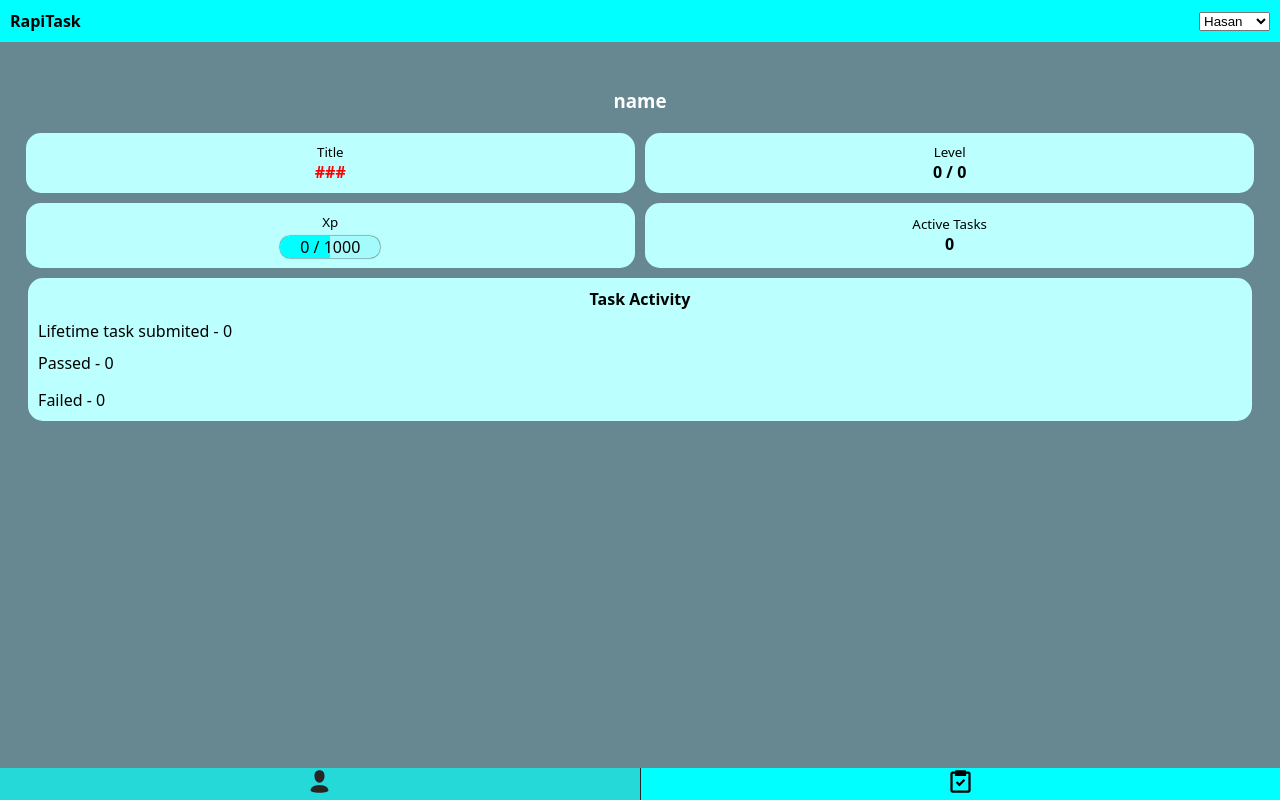
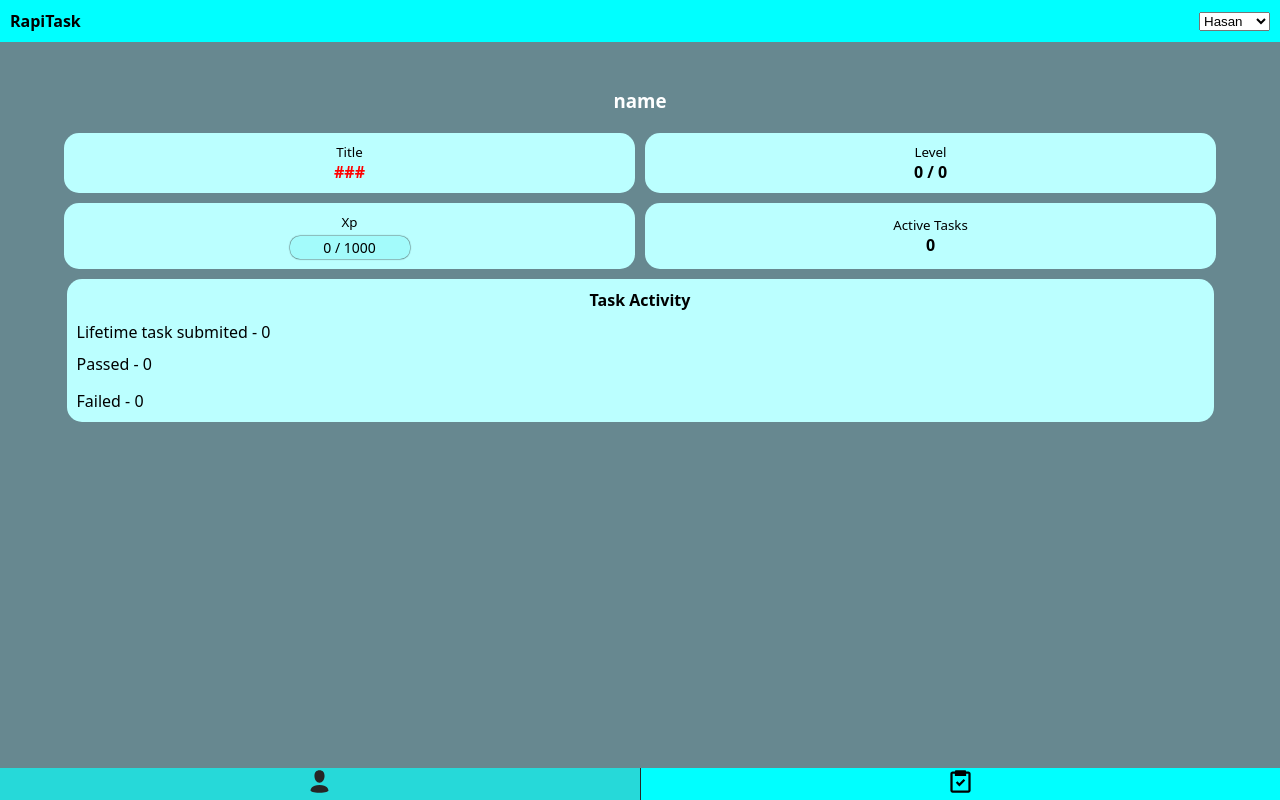
Before and after one commit to HossainAhnaf/RapiTask, a website: page index.html in a window 1280 px wide. Drawn offline with Linux system fonts and the light colour scheme.

Commit message:
Update index.css

```diff
--- a/assets/css/index.css
+++ b/assets/css/index.css
@@ -1,11 +1,10 @@
-
-
   main > section#profile{
     display: flex;
     flex-direction: row;
     flex-wrap: wrap;
     gap: 10px;
     justify-content: center;
+    width: 90%;
   }
   main > section#profile > .data{
    width: calc(50% - 25px);
@@ -28,7 +27,7 @@
 
 main > section#profile > .data > .progressbar{
   position: relative;
- width: 100px;
+ width: 120px;
 border-radius: 10px;
 display: flex;
 align-items: center;
@@ -38,13 +37,14 @@ box-shadow: 0 0 1px 0.5px rgba(0, 0, 0, 0.5);
 margin-top: 5px;
 }
 main > section#profile > .data > .progressbar > .complete-bg{
- width: 50%;
+ width: 0;
  background-color: aqua;
  position: absolute;
 }
 main > section#profile > .data > .progressbar > .data{
 z-index: 1;
- margin: 0 auto;
+ margin: 2px auto;
+ font-size: 14px;
 }
 
 main > section#profile > .data.task-activity{
@@ -71,6 +71,6 @@ font-size: 13px;
 main > section#profile > .data.task-activity > .activity-row.passed > .details > .data > .name{
   border-radius: 20px;
   padding: 5px 8px;
-  background-color: whitesmoke;
+  color: white;
   box-shadow: 0 0 1px 0.5px rgba(0, 0, 0, 0.5);
 }
```
